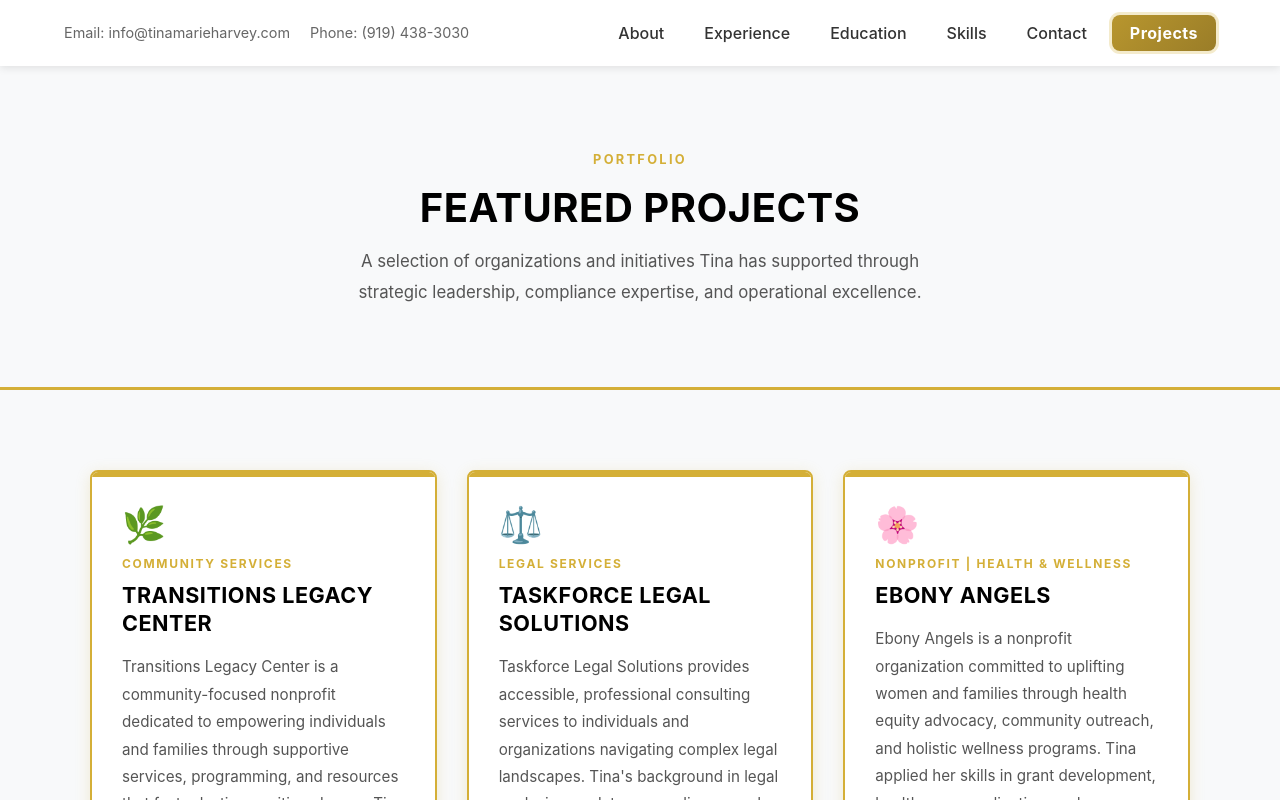
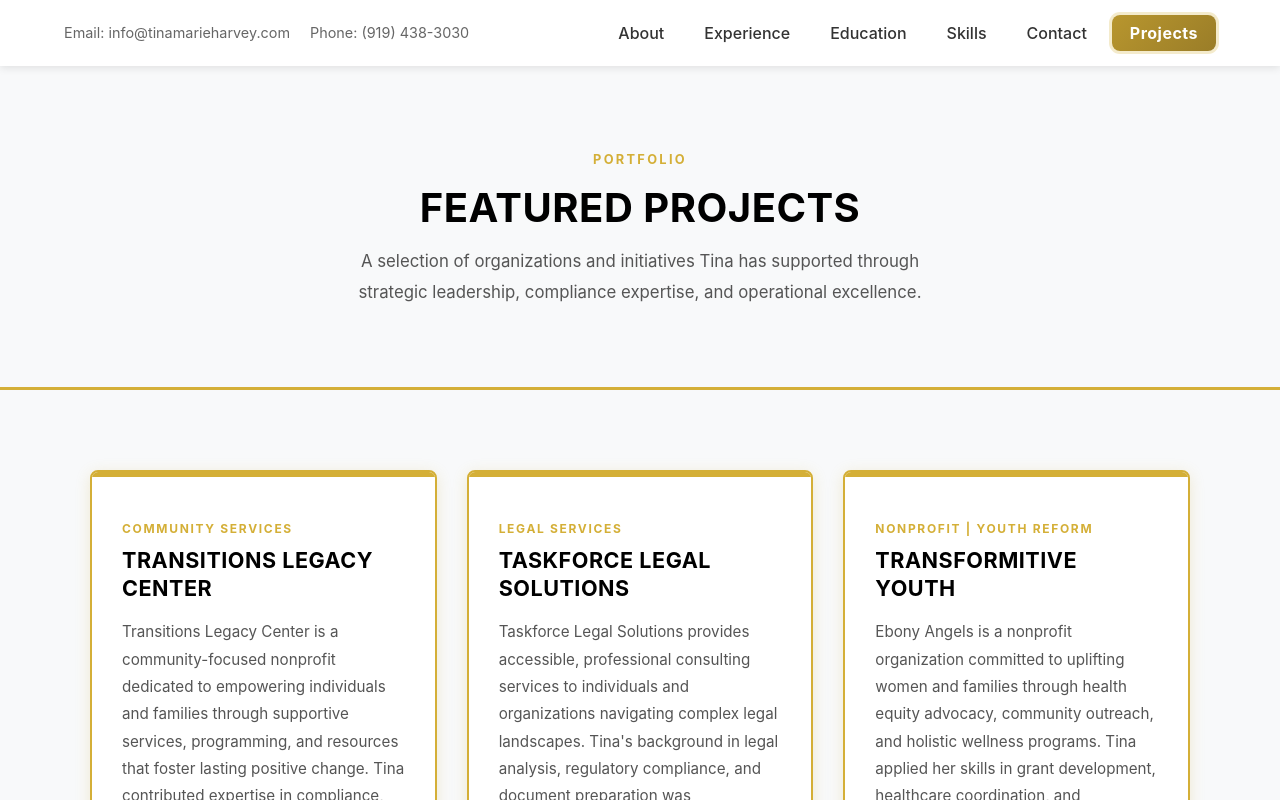
Before and after one commit to josiahlaster/TinaHarveyPort, a React (Vite) app: page /projects in a window 1280 px wide. Shown: the top 800 px of the page. Built offline with nearby package versions, Linux system fonts and the light colour scheme.

Commit message:
Modify project entries in Projects.jsx
Updated project details in Projects.jsx including name and category changes.

```diff
--- a/src/components/Projects.jsx
+++ b/src/components/Projects.jsx
@@ -10,7 +10,6 @@ const projects = [
     description:
       'Transitions Legacy Center is a community-focused nonprofit dedicated to empowering individuals and families through supportive services, programming, and resources that foster lasting positive change. Tina contributed expertise in compliance, policy development, and nonprofit management to help strengthen organizational operations and mission delivery.',
     accentColor: '#4e8c6e',
-    icon: '🌿',
   },
   {
     id: 2,
@@ -21,18 +20,16 @@ const projects = [
     description:
       'Taskforce Legal Solutions provides accessible, professional consulting services to individuals and organizations navigating complex legal landscapes. Tina\'s background in legal analysis, regulatory compliance, and document preparation was instrumental in shaping efficient and client-centered service delivery.',
     accentColor: '#1a3a5c',
-    icon: '⚖️',
   },
   {
     id: 3,
-    name: 'Ebony Angels',
+    name: 'Transformitive Youth',
     url: 'https://ebonyangels.org/',
     domain: 'Ebony Angels',
-    category: 'Nonprofit | Health & Wellness',
+    category: 'Nonprofit | Youth Reform ',
     description:
       'Ebony Angels is a nonprofit organization committed to uplifting women and families through health equity advocacy, community outreach, and holistic wellness programs. Tina applied her skills in grant development, healthcare coordination, and organizational branding to amplify the organization\'s impact and community reach.',
     accentColor: '#6b2d8b',
-    icon: '🌸',
   },
 ]
 
```
